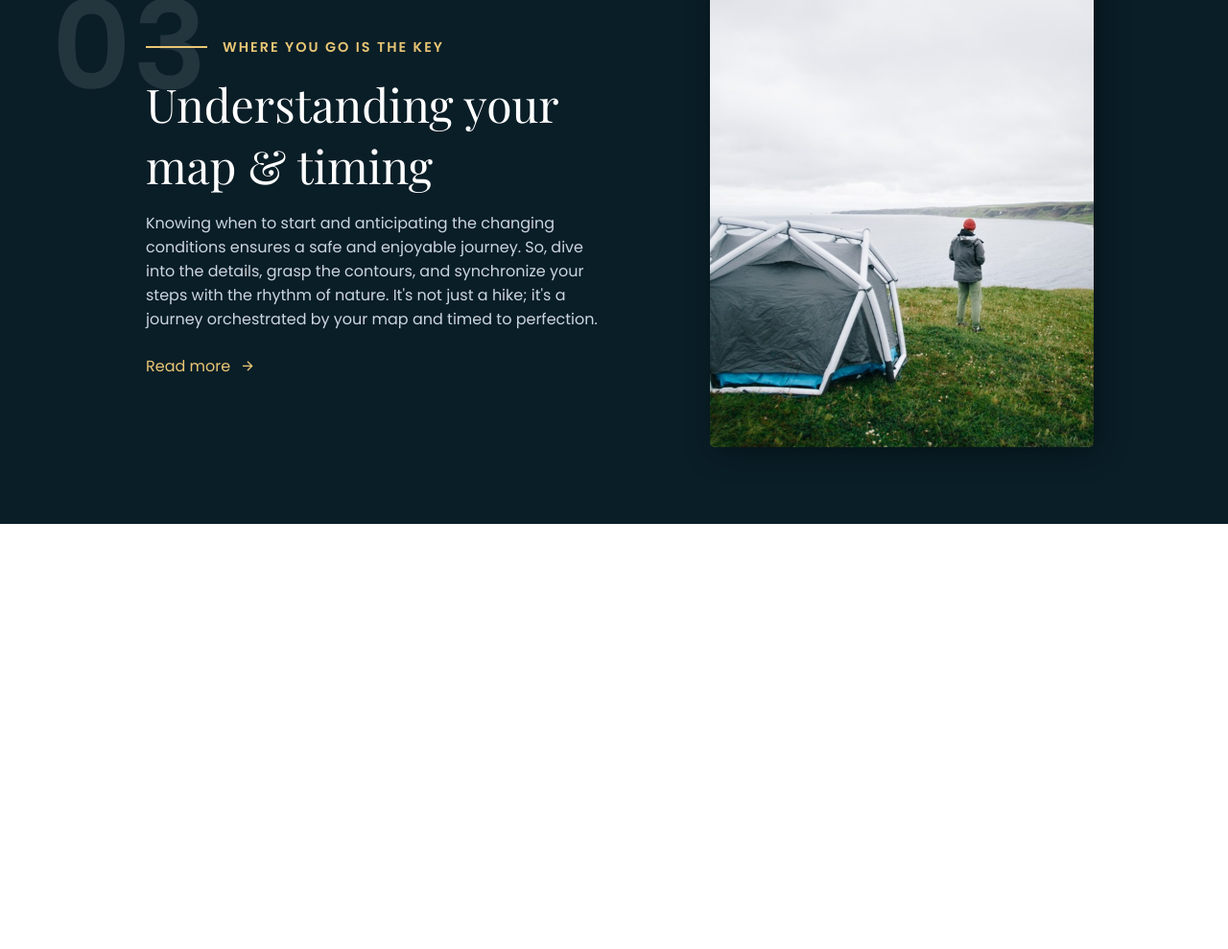
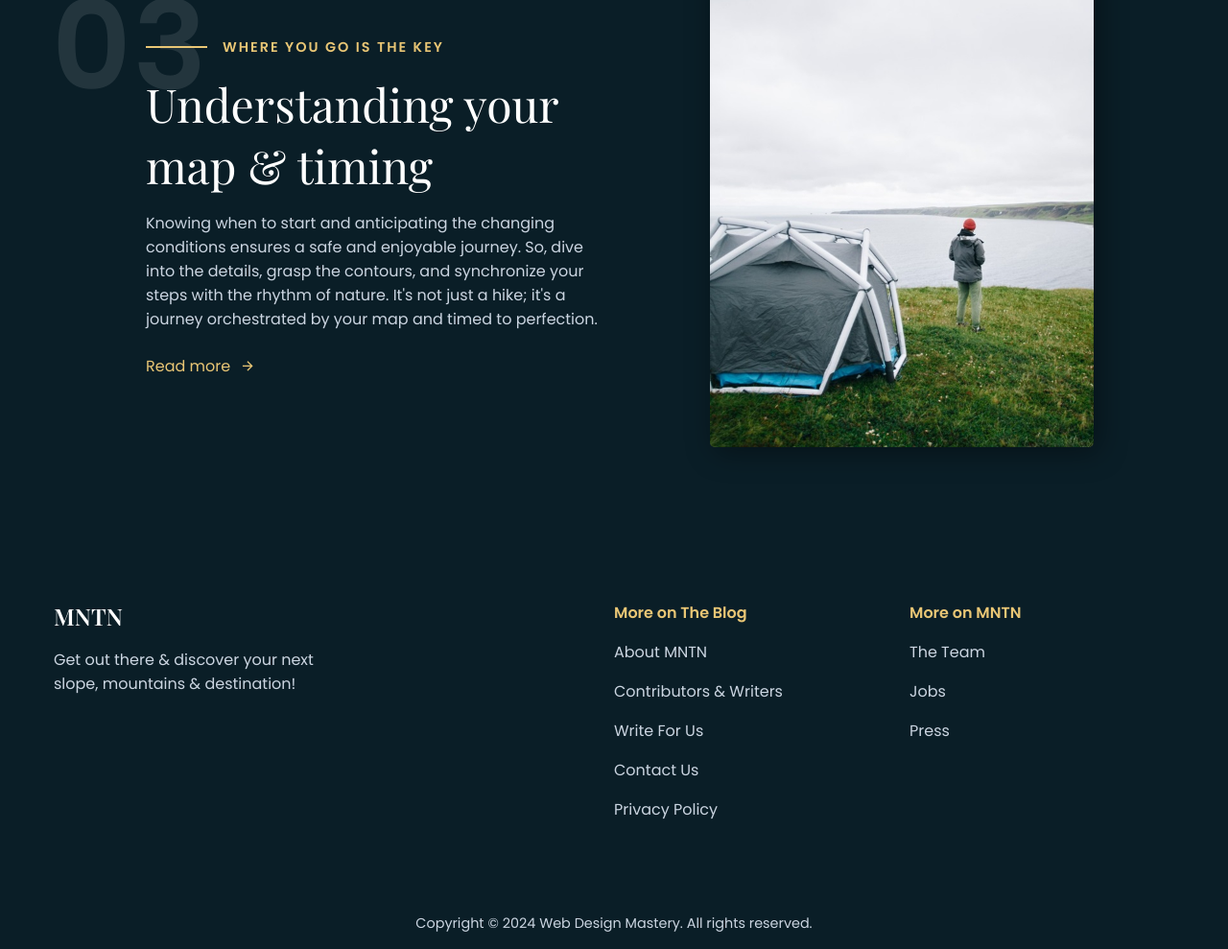
Before and after one commit to BurnettMiao/Build-MNTN-Travel-Website-Using-HTML-CSS-And-JavaScript-with-Web-Design-Mastery, a plain HTML site: page index.html in a window 1280 px wide. Shown: the part 2154-3143 px from the top of the page at 96% size. Before the commit the page ends 2700 px from the top, so only its background shows below. Drawn offline with nearby package versions, Linux system fonts and the light colour scheme; a web font is replaced by a local one.

Commit message:
footer finish

```diff
--- a/index.html
+++ b/index.html
@@ -133,6 +133,44 @@
       </div>
     </section>
 
+    <footer class="footer">
+      <div class="section__container footer__container">
+        <div class="footer__col">
+          <div class="logo footer__logo">
+            <a href="">MNTN</a>
+          </div>
+
+          <p>
+            Get out there & discover your next slope, mountains & destination!
+          </p>
+        </div>
+
+        <div class="footer__col">
+          <h4>More on The Blog</h4>
+          <ul class="footer__links">
+            <li><a href="#">About MNTN</a></li>
+            <li><a href="#">Contributors & Writers</a></li>
+            <li><a href="#">Write For Us</a></li>
+            <li><a href="#">Contact Us</a></li>
+            <li><a href="#">Privacy Policy</a></li>
+          </ul>
+        </div>
+
+        <div class="footer__col">
+          <h4>More on MNTN</h4>
+          <ul class="footer__links">
+            <li><a href="#">The Team</a></li>
+            <li><a href="#">Jobs</a></li>
+            <li><a href="#">Press</a></li>
+          </ul>
+        </div>
+      </div>
+
+      <div class="footer__bar">
+        Copyright © 2024 Web Design Mastery. All rights reserved.
+      </div>
+    </footer>
+
     <script src="https://unpkg.com/scrollreveal"></script>
     <script src="script.js"></script>
   </body>
--- a/style.css
+++ b/style.css
@@ -312,6 +312,56 @@ nav {
   transform: translateX(10px);
 }
 
+/* footer section */
+.footer {
+  background-color: var(--primary-color);
+}
+
+.footer__container {
+  display: grid;
+  gap: 4rem 2rem;
+}
+
+.footer__col:first-child {
+  max-width: 300px;
+}
+
+.footer__logo {
+  margin-bottom: 1rem;
+}
+
+.footer__col p {
+  color: var(--text-light);
+}
+
+.footer__col h4 {
+  margin-bottom: 1rem;
+  font-size: 1rem;
+  font-weight: 600;
+  color: var(--secondary-color);
+}
+
+.footer__links {
+  list-style: none;
+  display: grid;
+  gap: 1rem;
+}
+
+.footer__links a {
+  color: var(--text-light);
+}
+
+.footer__links a:hover {
+  color: var(--secondary-color);
+}
+
+.footer__bar {
+  padding: 1rem;
+  font-size: 0.9rem;
+  color: var(--text-light);
+  text-align: center;
+}
+
 @media (width > 768px) {
   .nav__logo {
     flex: 1;
@@ -360,4 +410,8 @@ nav {
   .about__content {
     margin-left: 6rem;
   }
+
+  .footer__container {
+    grid-template-columns: 2fr 1fr 1fr;
+  }
 }
```
